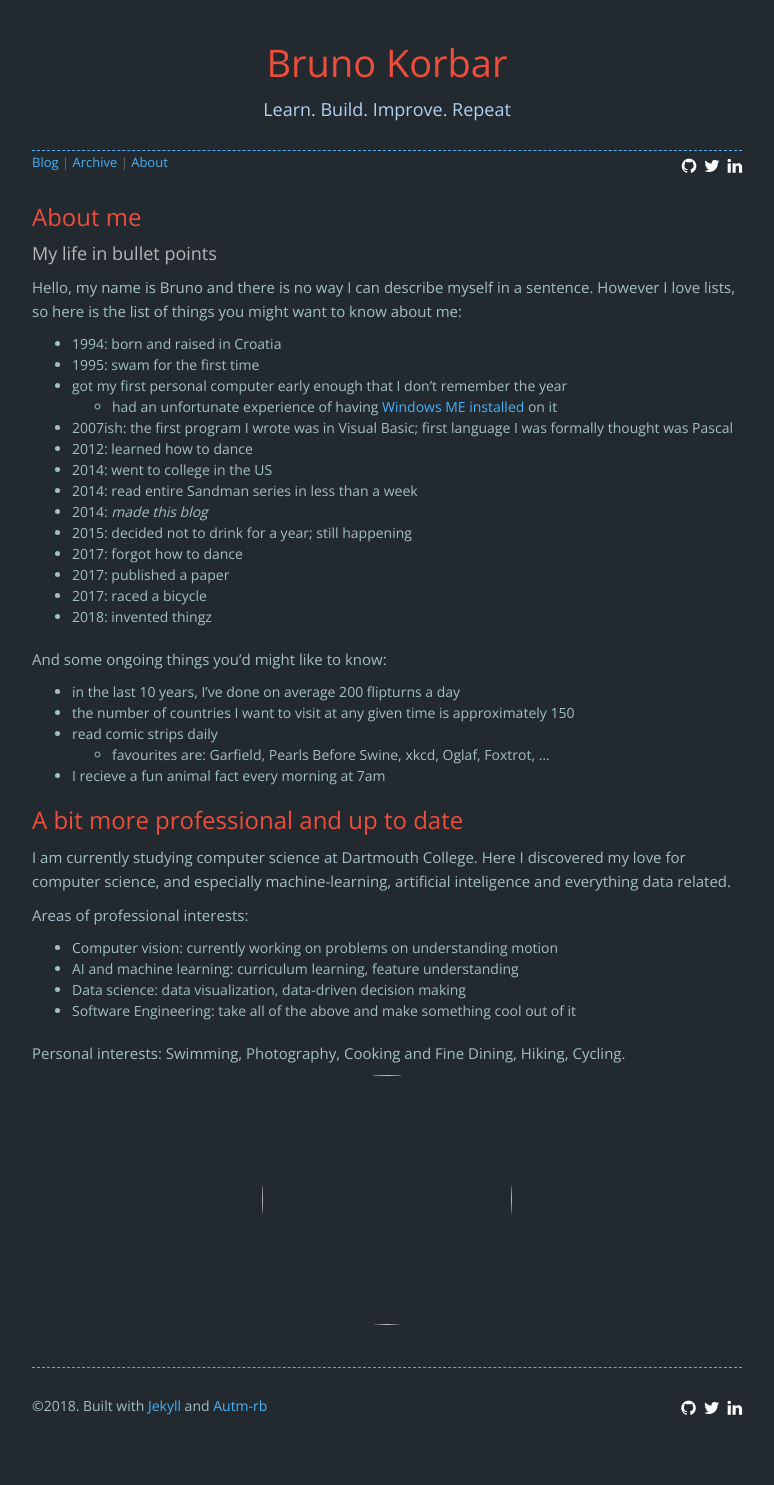
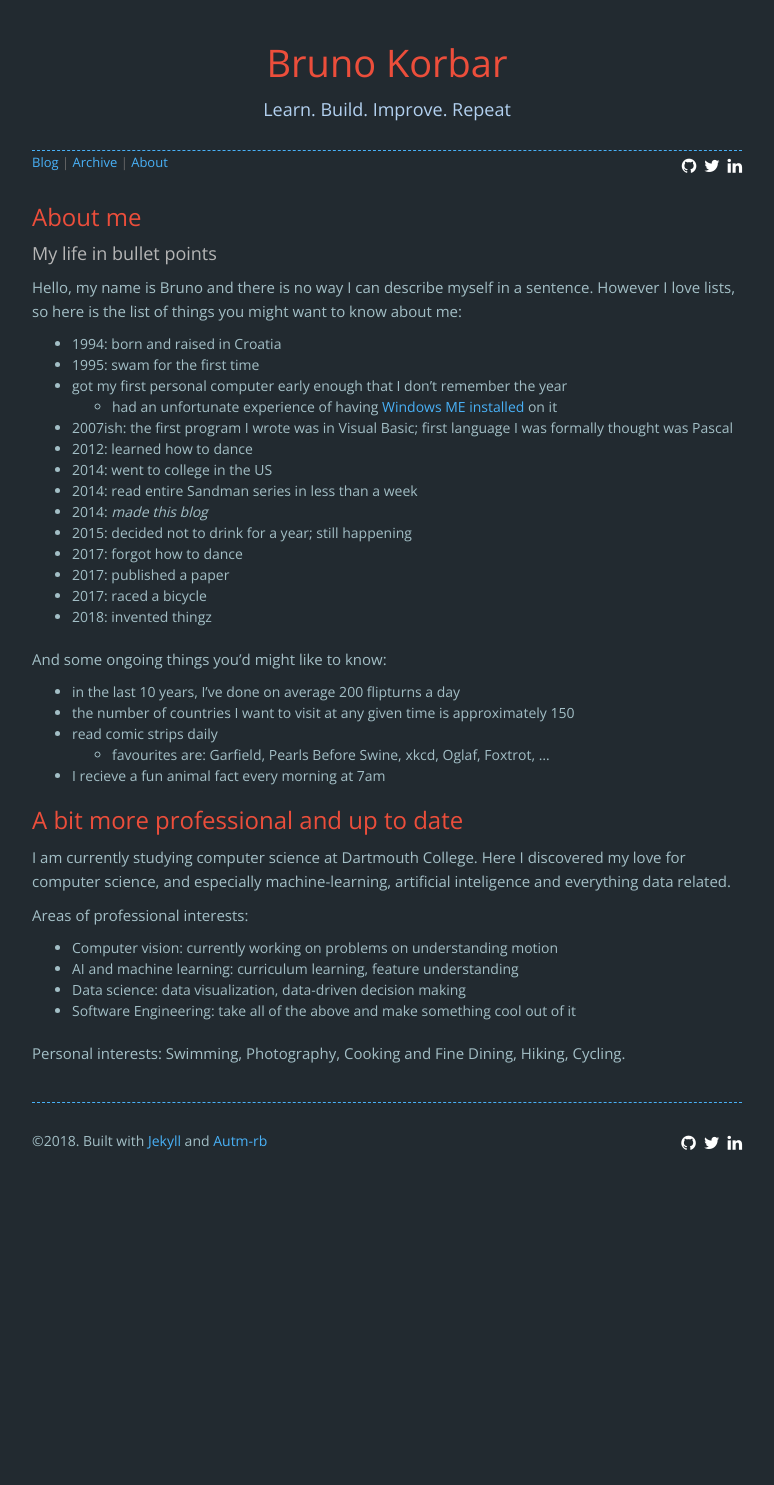
Before and after one commit to bjuncek/bjuncek.github.io, a Jekyll site: the page built from about.html, in a window 1280 px wide. Shown: the whole page, without its empty margins (253-1027 px from the left). Built offline with Jekyll 4.4.1, drawn with Linux system fonts in a browser that asks for light colours; nearby versions of some CDN libraries; after the commit the page ends 1220 px from its top, so only the background shows below that.

Commit message:
Removed unnecessary things

```diff
--- a/about.html
+++ b/about.html
@@ -12,7 +12,3 @@ layout: default
     </div>
   </div>
 </div>
-
-<div class="text-center">
-  <img class="circular" src="assets/welcome.jpg" >
-</div>
```
